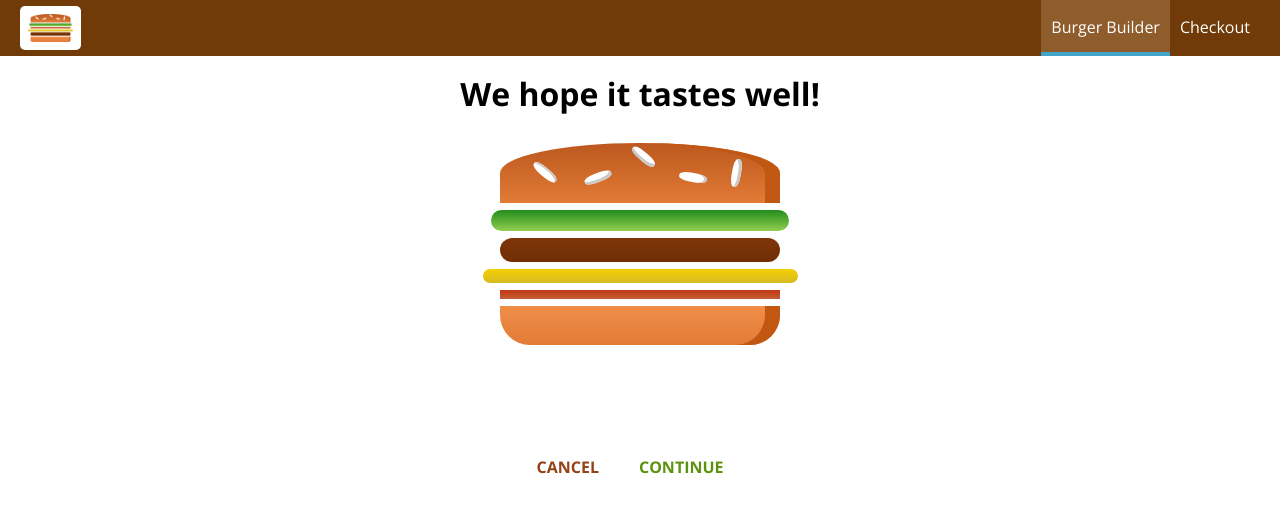
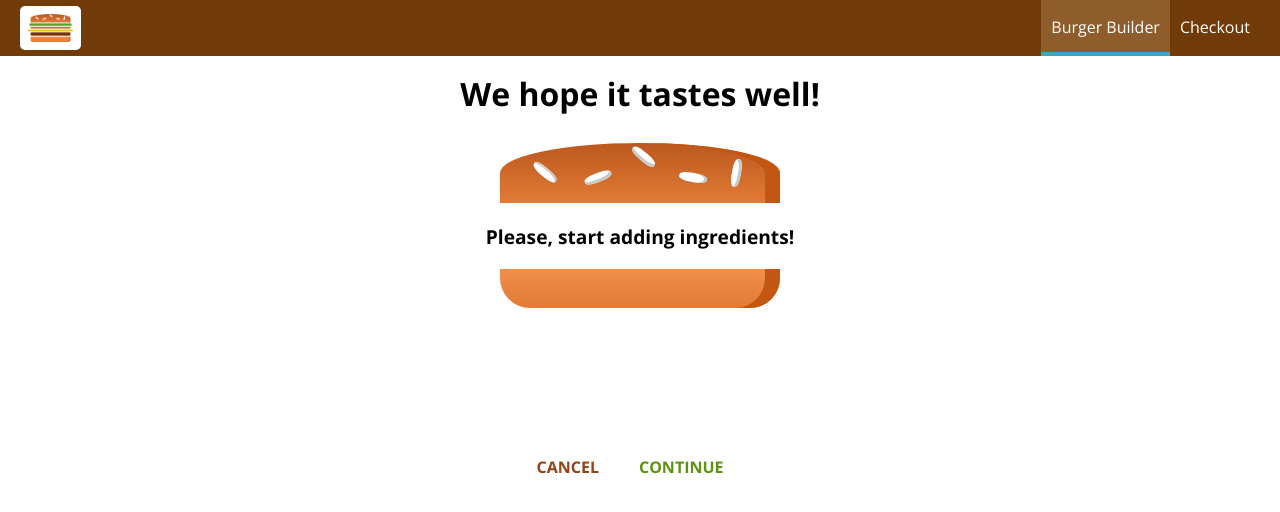
Before and after one commit to shestakova1806/burger-builder, a React (Create React App) app: page /checkout in a window 1280 px wide. Shown: the top 512 px of the page. Built offline with nearby package versions, Linux system fonts and the light colour scheme.

Commit message:
feat: added passing ingredients to checkout page

```diff
--- a/src/containers/BurgerBuilder/BurgerBuilder.js
+++ b/src/containers/BurgerBuilder/BurgerBuilder.js
@@ -110,7 +110,20 @@
     //   .post("/orders.json", order)
     //   .then((response) => this.setState({ loading: false, purchasing: false }))
     //   .catch((error) => this.setState({ loading: false, purchasing: false }));
-    this.props.history.push("/checkout");
+    const queryParams = [];
+    for (let i in this.state.ingredients) {
+      queryParams.push(
+        encodeURIComponent(i) +
+          "=" +
+          encodeURIComponent(this.state.ingredients[i])
+      );
+    }
+    const queryString = queryParams.join("&");
+
+    this.props.history.push({
+      pathname: "/checkout",
+      search: "?" + queryString,
+    });
   };
 
   render() {
--- a/src/containers/Checkout/Checkout.js
+++ b/src/containers/Checkout/Checkout.js
@@ -11,6 +11,16 @@
       bacon: 1,
     },
   };
+
+  componentDidMount() {
+    const query = new URLSearchParams(this.props.location.search);
+    const ingredients = {};
+    for (let param of query.entries()) {
+      ingredients[param[0]] = +param[1];
+    }
+    console.log(ingredients);
+    this.setState({ ingredients: ingredients });
+  }
 
   checkoutCancelledHandler = () => {
     this.props.history.goBack();
```
Also changed, not shown: 1 other file (tests, documents, lock files or other folders).
